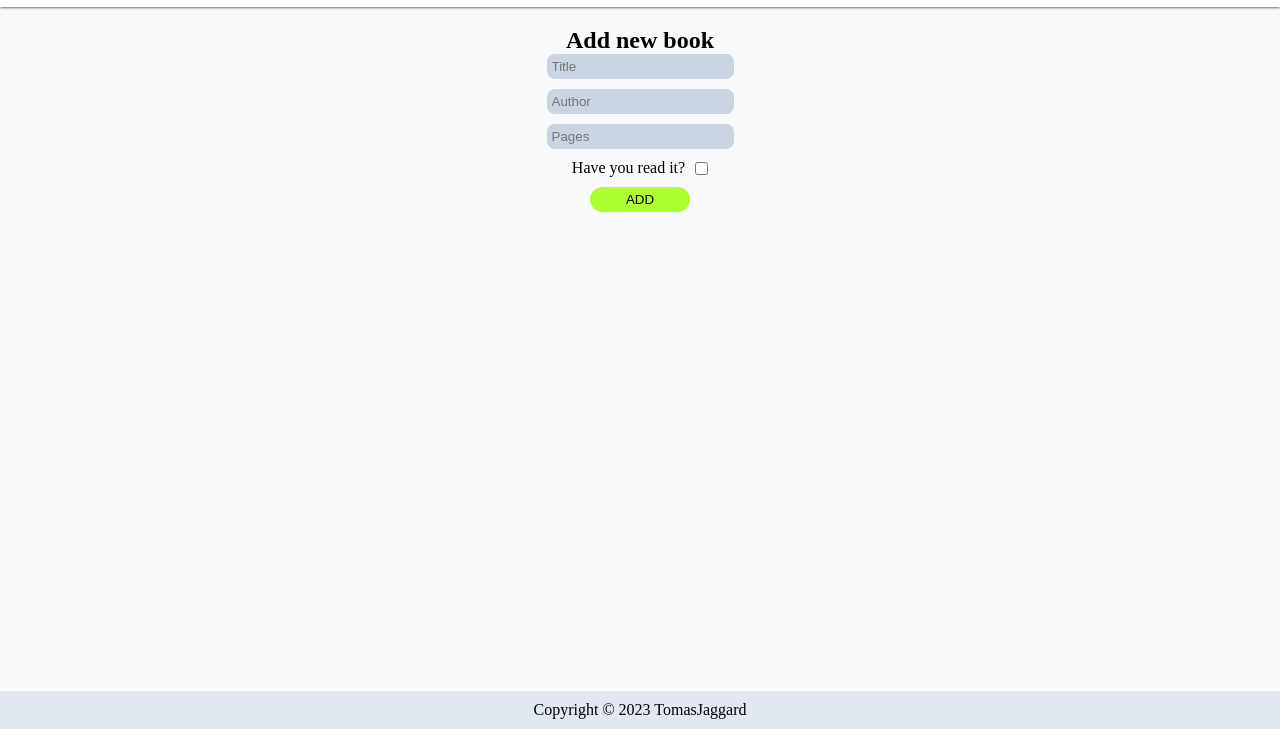
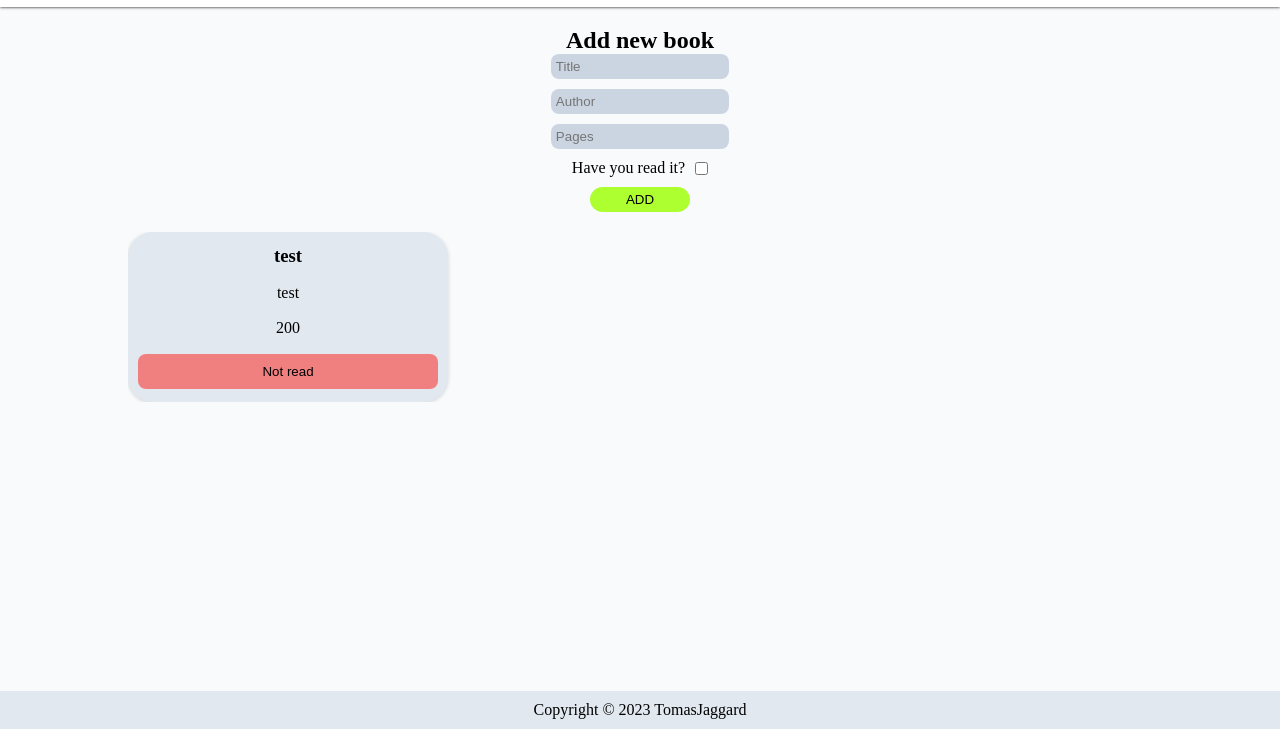
Before and after one commit to Tomasjaggard/odin-library, a plain HTML site: page index.html in a window 1280 px wide. Shown: the part 71-800 px from the top of the page. Drawn offline with Linux system fonts and the light colour scheme.

Commit message:
Add simple form validation

```diff
--- a/app.js
+++ b/app.js
@@ -83,7 +83,9 @@ submitForm.addEventListener("submit", function(event) {
     const bookPages = formData.get("pages")
     const bookReadCheck = formData.get("read")
     addBook(bookName,bookAuthor,bookPages,bookReadCheck)
+    submitForm.reset()
 })
 
+myLibrary.push(new Book('test', 'test', 200,false))
 createLibrary()
 console.log(myLibrary)
--- a/index.html
+++ b/index.html
@@ -1,10 +1,10 @@
 <!DOCTYPE html>
 <html lang="en">
   <head>
-    <meta charset="UTF-8">
-    <meta name="viewport" content="width=device-width, initial-scale=1.0">
+    <meta charset="UTF-8" />
+    <meta name="viewport" content="width=device-width, initial-scale=1.0" />
     <script src="app.js" defer></script>
-    <link rel="stylesheet" href="style.css">
+    <link rel="stylesheet" href="style.css" />
     <title>Document</title>
   </head>
   <body>
@@ -18,17 +18,41 @@
         <div class="form-content">
           <h2>Add new book</h2>
           <form id="myForm">
-                    <input type="text" name="name" id="bookName" placeholder="Title" required>
-                    <input type="text" name="author" id="bookAuthor" placeholder="Author" required>
-                    <input type="number" name="pages" id="bookPages" placeholder="Pages" required>
+            <input
+              type="text"
+              name="name"
+              id="bookName"
+              placeholder="Title"
+              required
+              minlength="1"
+              maxlength="100"
+            />
+            <input
+              type="text"
+              name="author"
+              id="bookAuthor"
+              placeholder="Author"
+              required
+              minlength="3"
+              maxlength="100"
+            />
+            <input
+              type="number"
+              name="pages"
+              id="bookPages"
+              placeholder="Pages"
+              required
+              min="1"
+              max="5000"
+            />
             <div class="readChecker">
-                        <p>Have you read it?</p><input type="checkbox" name="read" id="bookReadCheck">
+              <p>Have you read it?</p>
+              <input type="checkbox" name="read" id="bookReadCheck" />
             </div>
             <button type="submit" id="addBook">ADD</button>
           </form>
         </div>
-            <div class="card-container">
-            </div>
+        <div class="card-container"></div>
       </div>
     </main>
     <footer>
--- a/style.css
+++ b/style.css
@@ -1,9 +1,9 @@
-*{
+* {
   padding: 0;
   margin: 0;
 }
 
-body{
+body {
   background-color: #f8fafc;
   max-width: 100%;
   min-height: 100vh;
@@ -11,35 +11,35 @@ body{
   flex-direction: column;
 }
 
-.header{
+.header {
   width: 100%;
 }
 
-nav{
+nav {
   background-color: white;
   box-shadow: 0px 0px 3px;
   padding: 10px;
 }
 
-h1{
+h1 {
   font-size: 50px;
   display: flex;
   align-self: center;
   justify-content: center;
 }
 
-main{
-    flex:1;
+main {
+  flex: 1;
 }
 
-.container{
+.container {
   height: 100%;
   max-width: 80%;
   margin: 0 auto;
 }
 
-
 .form-content {
+  max-width: 100%;
   padding-top: 20px;
   padding: 20px;
   display: flex;
@@ -48,8 +48,11 @@ main{
   text-align: center;
 }
 
-.form-content input[type="text"], .form-content input[type="number"] {
+#myForm input[type="text"],
+#myForm input[type="number"] {
+  margin: 0 auto;
   display: flex;
+  width: 90%;
   margin-bottom: 10px;
   background-color: #cbd5e1;
   border: none;
@@ -57,27 +60,28 @@ main{
   padding: 5px;
 }
 
-.form-content input[type="text"]:focus, .form-content input[type="number"]:focus {
+.form-content input[type="text"]:focus,
+.form-content input[type="number"]:focus {
   outline: none;
 }
 
-.form-content p{
+.form-content p {
   padding-right: 10px;
 }
 
-.form-content input:checked{
+.form-content input:checked {
   accent-color: #f8fafc;
   border-color: #f8fafc;
 }
 
-.readChecker{
+.readChecker {
   display: flex;
   align-items: center;
   justify-content: center;
   margin-bottom: 10px;
 }
 
-form > button{
+form > button {
   background-color: greenyellow;
   border: none;
   border-radius: 25px;
@@ -85,19 +89,19 @@ form > button{
   height: 25px;
 }
 
-form > button:active{
+form > button:active {
   background-color: green;
 }
 
-.card-container{
+.card-container {
   max-height: 100%;
   overflow-y: auto;
   display: grid;
-    grid-template-columns: repeat(auto-fit,minmax(300px, 1fr));
+  grid-template-columns: repeat(auto-fit, minmax(300px, 1fr));
   gap: 20px;
 }
 
-.card{
+.card {
   padding: 10px;
   display: flex;
   flex-direction: column;
@@ -108,25 +112,25 @@ form > button:active{
   background-color: #e2e8f0;
   text-align: center;
   box-shadow: rgba(0, 0, 0, 0.16) 0px 1px 4px;
+  max-width: 300px;
 }
 
-.card > .bookButton{
+.card > .bookButton {
   padding: 10px 15px;
   border: none;
   border-radius: 8px;
   background-color: lightcoral;
 }
 
-.bookButton.read{
+.bookButton.read {
   background-color: green;
 }
 
-
-.card > .bookButton:active{
+.card > .bookButton:active {
   background-color: darkred;
 }
 
-.card > .bookButton.read:active{
+.card > .bookButton.read:active {
   background-color: darkgreen;
 }
 
```
Lines whose indentation alone changed are shown as unchanged.
